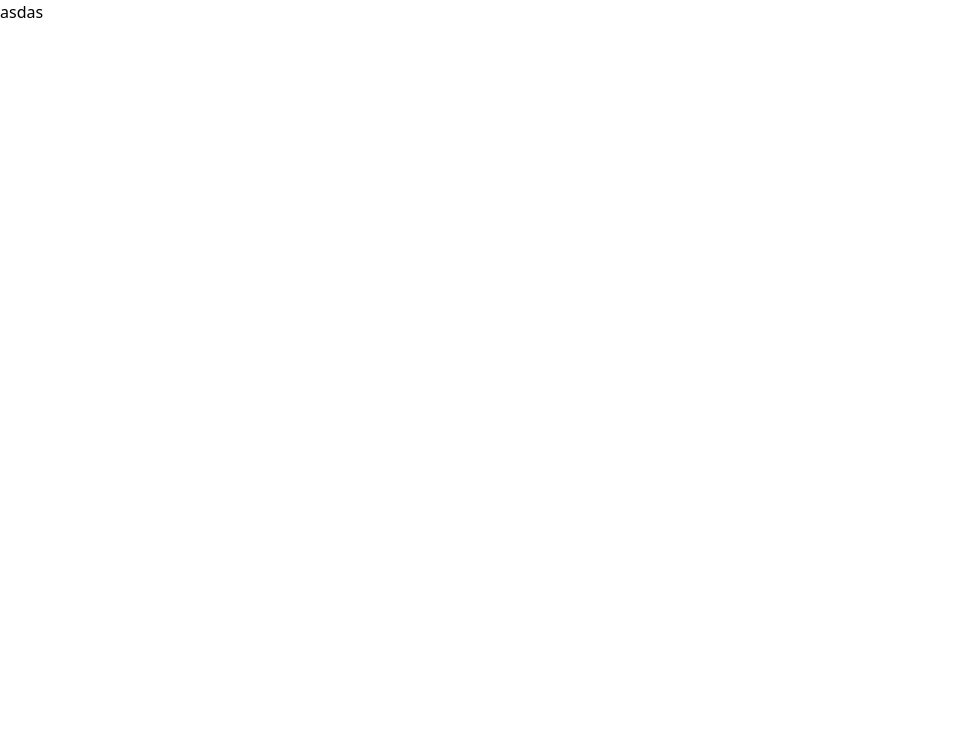
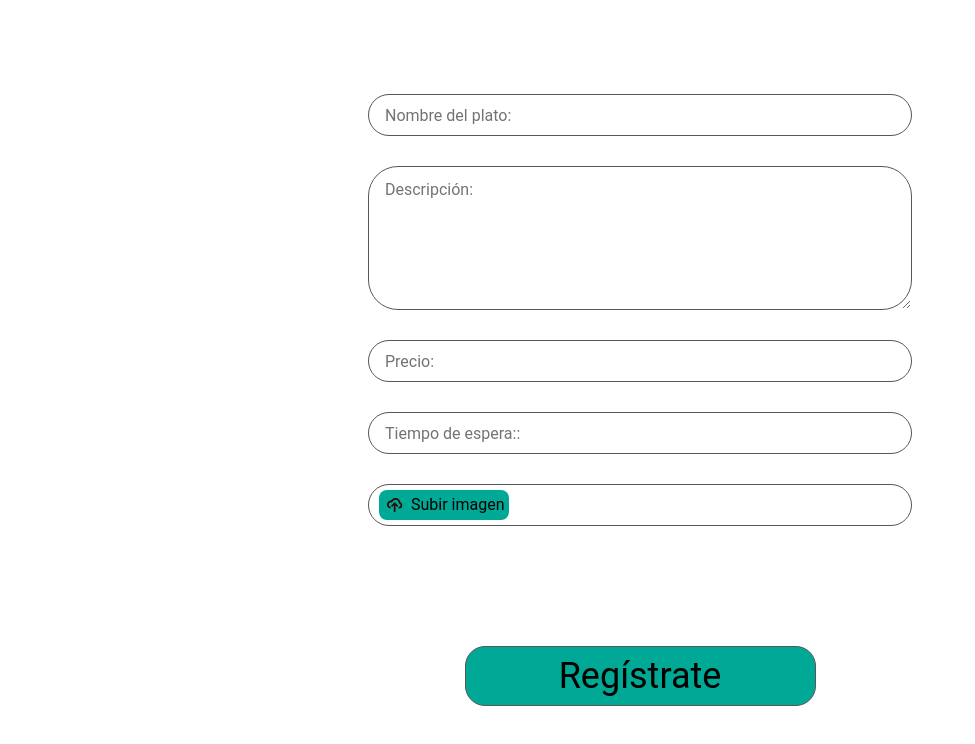
Before and after one commit to No-Country/C16-20-N-Node-React, a React (Vite) app in the folder frontend/: page /loadProduct in a window 1280 px wide. Shown: the top 744 px of the page, without its empty margins (0-975 px from the left). Built offline with nearby package versions, Linux system fonts and the light colour scheme.

Commit message:
new file:   frontend/src/assets/icon38.svg 	modified:   frontend/src/pages/restaurant/loadProduct.jsx

```diff
--- a/frontend/src/pages/restaurant/loadProduct.jsx
+++ b/frontend/src/pages/restaurant/loadProduct.jsx
@@ -1,8 +1,113 @@
+import { useState } from 'react';
+import icon38 from '../../assets/icon38.svg'
+
 const LoadProduct = () => {
+    const [nombrePlato, setNombrePlato] = useState('');
+    const [descripcion, setDescripcion] = useState('');
+    const [precio, setPrecio] = useState('');
+    const [tiempoEspera, setTiempoEspera] = useState('');
+    const [imagen, setImagen] = useState(null);
+
+    const handleSubmit = (e) => {
+        e.preventDefault();
+
+        const formData = {
+            precio: precio,
+        };
+        console.log('solicitud de registro enviado!')
+        console.log('Datos que se envian:', formData);
+
+    };
+
+    const handleImagenSeleccionada = (e) => {
+        const imagenSeleccionada = e.target.files[0];
+        setImagen(imagenSeleccionada);
+    };
+
     return (
-        <>
-            asdas
-        </>
+        <div
+            className='
+                flex h-screen w-screen bg-white items-center justify-center
+            '>
+            <div className='
+                    w-[544px]
+                '>
+                <form
+                    onSubmit={handleSubmit}
+                    className=''>
+                    <div
+                        className='
+                            flex flex-col
+                        '>
+                        <input
+                            type='text'
+                            id='nombre-plato'
+                            value={nombrePlato}
+                            placeholder='Nombre del plato:'
+                            onChange={(e) => setNombrePlato(e.target.value)}
+                            className='font-[roboto] text-[16px] placeholder-[#737373] text-black rounded-[50px] border-[1px] border-[#575757] w-full h-[42px] px-4'
+                        />
+                        <textarea
+                            type='text'
+                            id='descripcion'
+                            value={descripcion}
+                            placeholder='Descripción:'
+                            onChange={(e) => setDescripcion(e.target.value)}
+                            className='mt-[30px] font-[roboto] text-[16px] placeholder-[#737373] text-black rounded-[30px] border-[1px] border-[#575757] w-full h-[144px] px-4 pt-[11px]'
+                        />
+                        <input
+                            type='text'
+                            id='precio'
+                            value={precio}
+                            placeholder='Precio:'
+                            onChange={(e) => setPrecio(e.target.value)}
+                            className='mt-[30px] font-[roboto] text-[16px] placeholder-[#737373] text-black rounded-[50px] border-[1px] border-[#575757] w-full h-[42px] px-4 '
+                        />
+                        <input
+                            type='text'
+                            id='tiempo-espera'
+                            value={tiempoEspera}
+                            placeholder='Tiempo de espera::'
+                            onChange={(e) => setTiempoEspera(e.target.value)}
+                            className='mt-[30px] font-[roboto] text-[16px] placeholder-[#737373] text-black rounded-[50px] border-[1px] border-[#575757] w-full h-[42px] px-4 '
+                        />
+                        <input
+                            type='file'
+                            id='subir-imagen'
+                            onChange={handleImagenSeleccionada}
+                            style={{ display: 'none' }}
+                        />
+                        <div className='mt-[30px] rounded-[50px] border-[1px] border-[#575757] w-full h-[42px] flex items-center pl-[10px]'>
+
+                            <label htmlFor='subir-imagen' className='font-[roboto] text-[16px] placeholder-[#737373] text-black rounded-[8px] bg-[#00A896] h-[30px] w-[130px] flex items-center'>
+                                <span><img
+                                    src={icon38}
+                                    alt='image12'
+                                    className='
+                                h-[14px] w-[16px] object-cover ml-[8px] mr-[8px]
+                                '
+                                >
+                                </img></span>    Subir imagen
+                            </label>
+                        </div>
+                    </div>
+                    <div className='flex items-center justify-center mt-[120px]'>
+                        <button
+                            type='submit'
+                            className='
+                                font-[roboto] bg-[#00A896] border-[1px] border-[#575757] rounded-[20px] h-[60px] w-[351px] text-[36px]
+                            '>
+                            Regístrate
+                        </button>
+                    </div>
+                    {imagen && (
+                        <div>
+                            <img src={URL.createObjectURL(imagen)} alt='Imagen seleccionada' style={{ maxWidth: '100%', marginTop: '10px' }} />
+                        </div>
+                    )}
+                </form>
+            </div >
+        </div >
     )
 }
 
```
Also changed, not shown: frontend/src/assets/icon38.svg (added).
